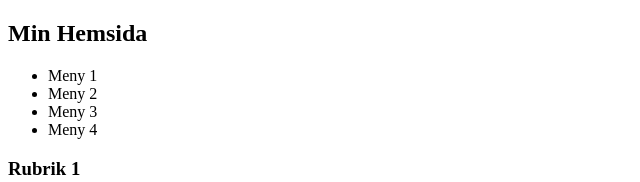
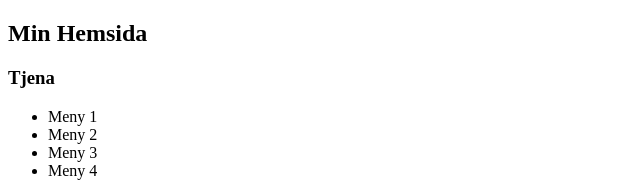
Before and after one commit to Robintorn/EVXFEH17_Robin_T-rn, a plain HTML site: page HTMLCSS3_SEO/Inlamningar/Inlamning1/Inlamning1.html in a window 1280 px wide. Shown: the top 182 px of the page, without its empty margins (0-640 px from the left). Drawn offline with Linux system fonts and the light colour scheme.

```diff
--- a/HTMLCSS3_SEO/Inlamningar/Inlamning1/Inlamning1.html
+++ b/HTMLCSS3_SEO/Inlamningar/Inlamning1/Inlamning1.html
@@ -8,6 +8,7 @@
     <body>
         <header>
             <h2>Min Hemsida</h2>
+            <h3>Tjena</h3>
             <nav>
                 <ul>
                     <li>Meny 1</li>
```
